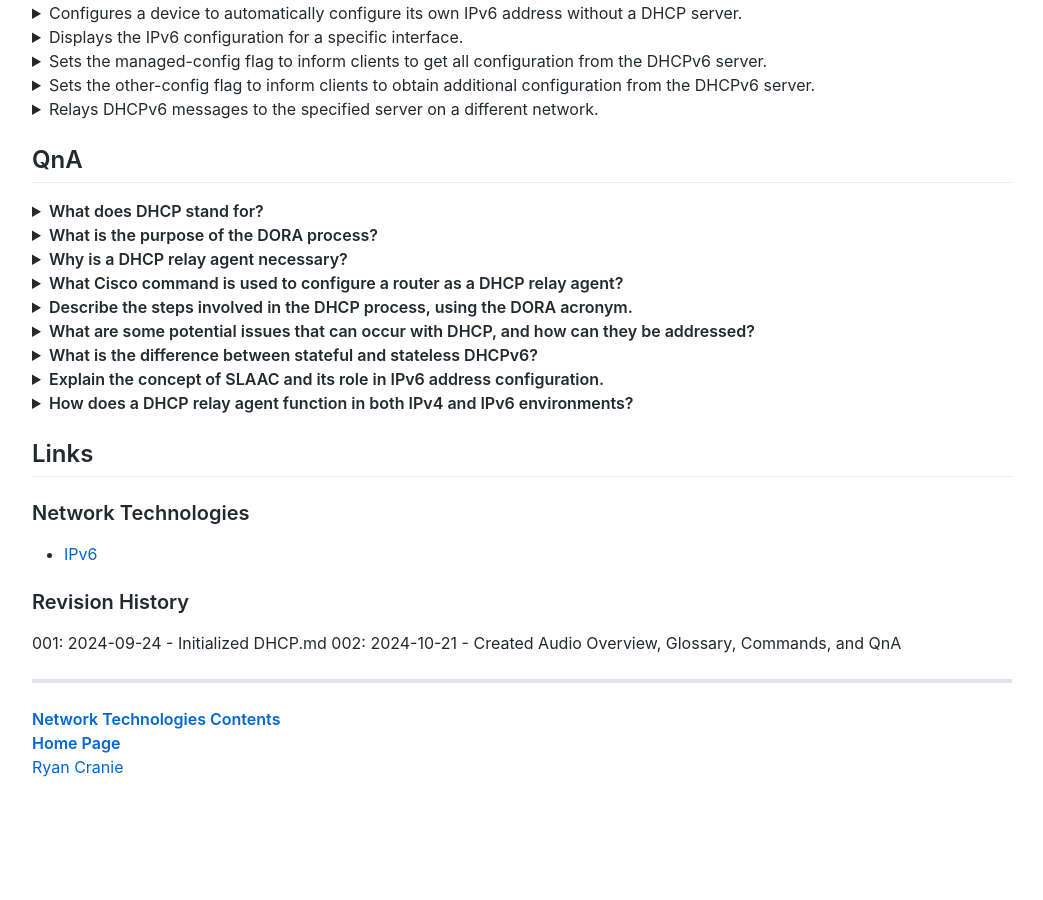
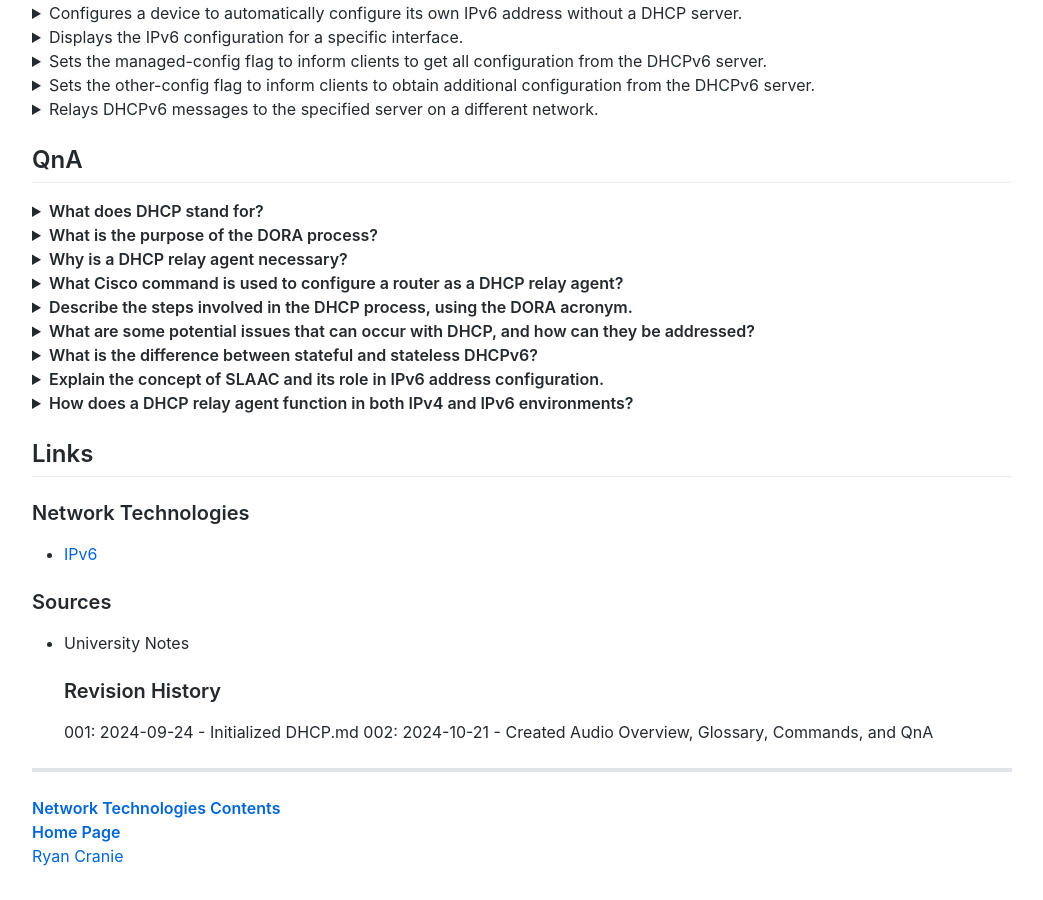
Before and after one commit to ryancranie/notes, a Jekyll site: the page built from Notes/Network Technologies/DHCP.md, in a window 1280 px wide and 900 px high, scrolled down 14991 px. Shown: the whole window, without its empty margins (118-1161 px from the left). Built offline with Jekyll 4.4.1, drawn with Linux system fonts in a browser that asks for light colours; our own code applies the rules of GitHub Pages for plain Markdown files; comment, search, counter and statistics services are not loaded; before the commit the page ends 15802 px from its top, so only the background shows below that.

Commit message:
rc_osint update: 2024-10-21 13:56:39
Affected files:
Notes/Network Technologies/DHCP.md

```diff
--- a/Notes/Network Technologies/DHCP.md
+++ b/Notes/Network Technologies/DHCP.md
@@ -363,7 +363,8 @@ In both cases, the relay agent acts as an intermediary, facilitating communicati
 
 - [IPv6](https://notes.ryancranie.com/Notes/Network%20Technologies/IPv6)
 
-
+### Sources
+- University Notes
 ### Revision History
 001: 2024-09-24 - Initialized DHCP.md
 002: 2024-10-21 - Created Audio Overview, Glossary, Commands, and QnA
```
